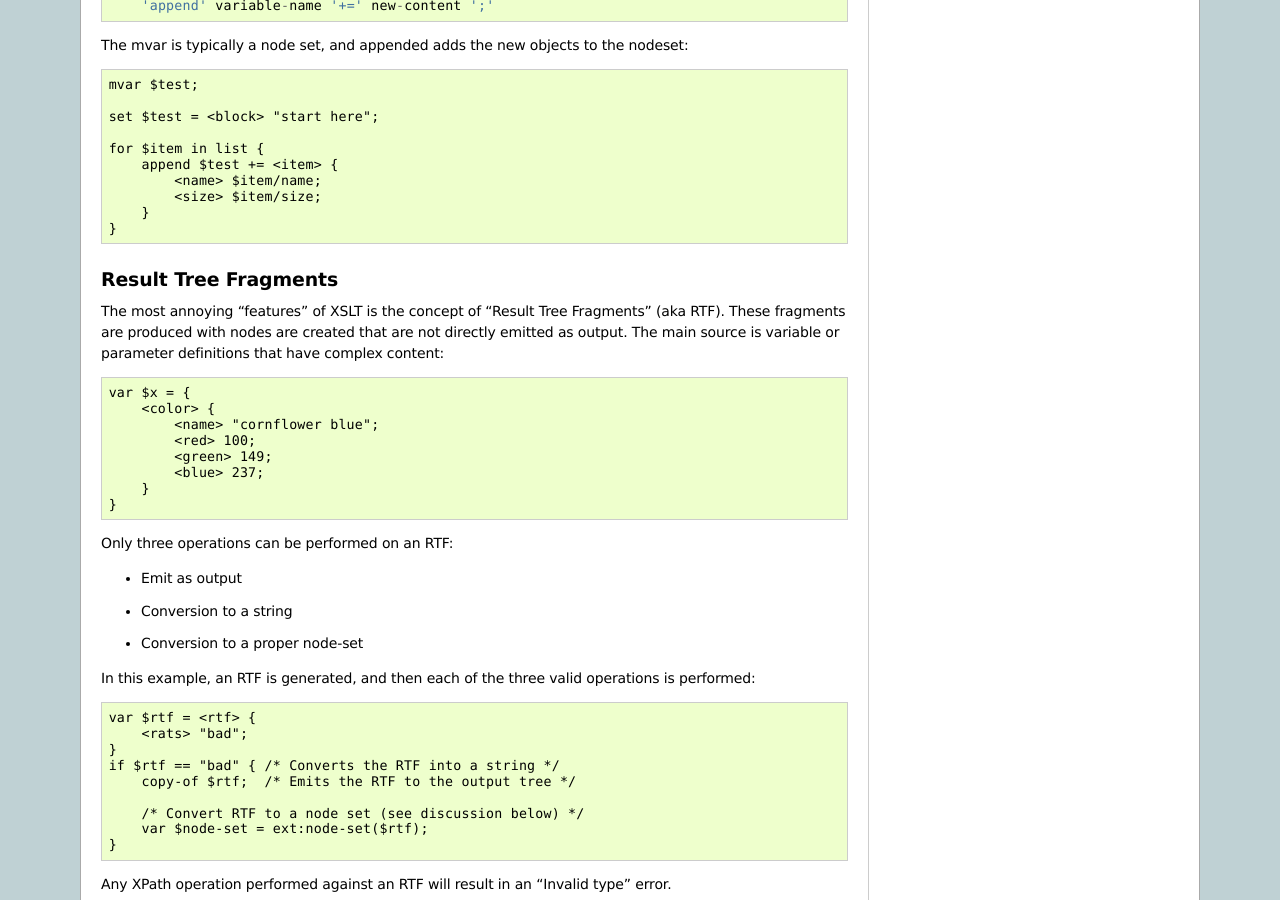
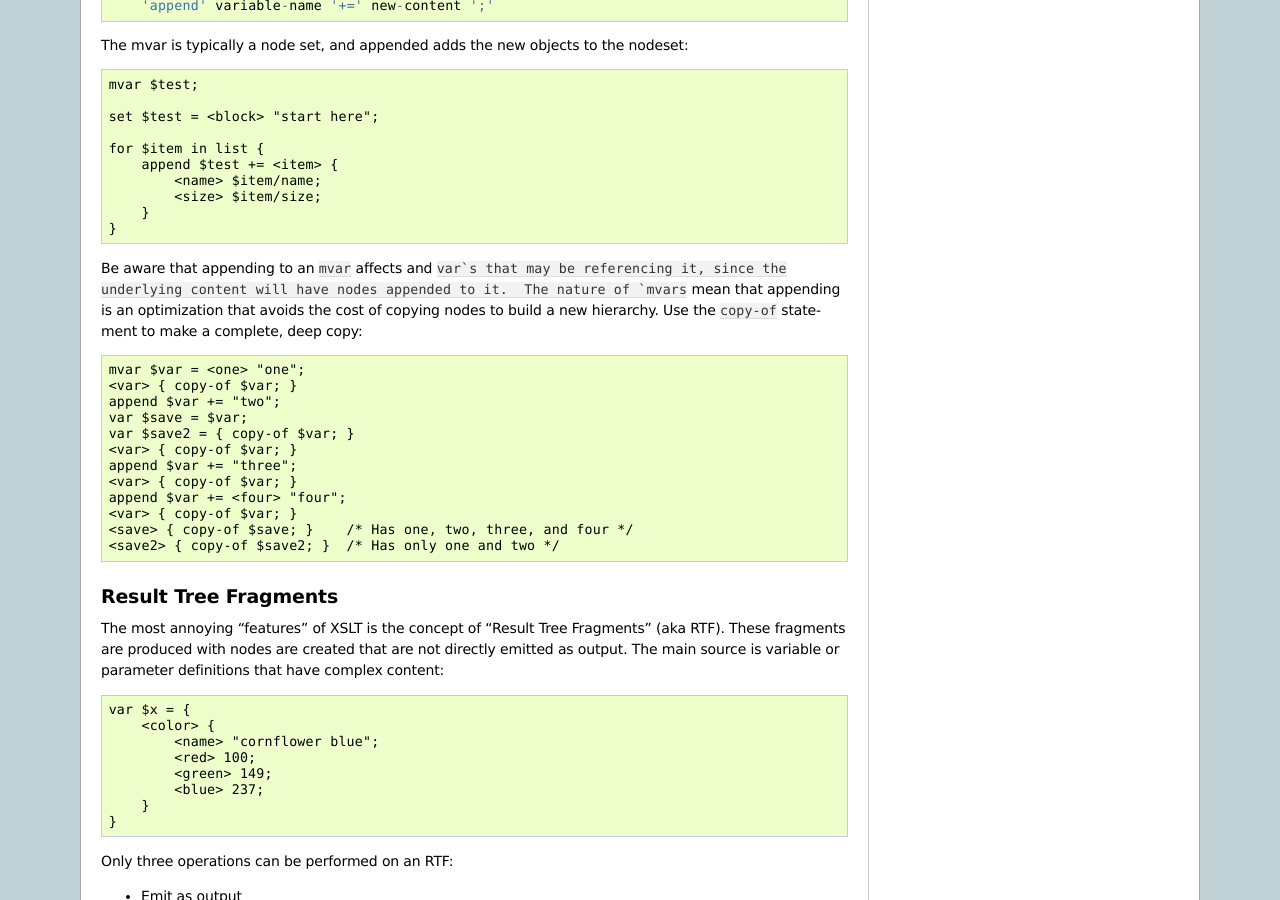
Before and after one commit to Juniper/libslax, a Sphinx documentation site: the page built from doc/constructs.rst, in a window 1280 px wide and 900 px high, scrolled down 2011 px. Built offline with Sphinx 7.4.7, drawn with Linux system fonts in a browser that asks for light colours.

Commit message:
Document the impact of mvar += on vars

```diff
--- a/doc/constructs.rst
+++ b/doc/constructs.rst
@@ -160,6 +160,25 @@ the nodeset::
             <size> $item/size;
         }
     }
+
+Be aware that appending to an `mvar` affects and `var`s that may be
+referencing it, since the underlying content will have nodes appended
+to it.  The nature of `mvars` mean that appending is an optimization
+that avoids the cost of copying nodes to build a new hierarchy.  Use
+the `copy-of` statement to make a complete, deep copy::
+
+    mvar $var = <one> "one";
+    <var> { copy-of $var; }
+    append $var += "two";
+    var $save = $var;
+    var $save2 = { copy-of $var; }
+    <var> { copy-of $var; }
+    append $var += "three";
+    <var> { copy-of $var; }
+    append $var += <four> "four";
+    <var> { copy-of $var; }
+    <save> { copy-of $save; }    /* Has one, two, three, and four */
+    <save2> { copy-of $save2; }  /* Has only one and two */
 
 .. index:: RTF
 
```
